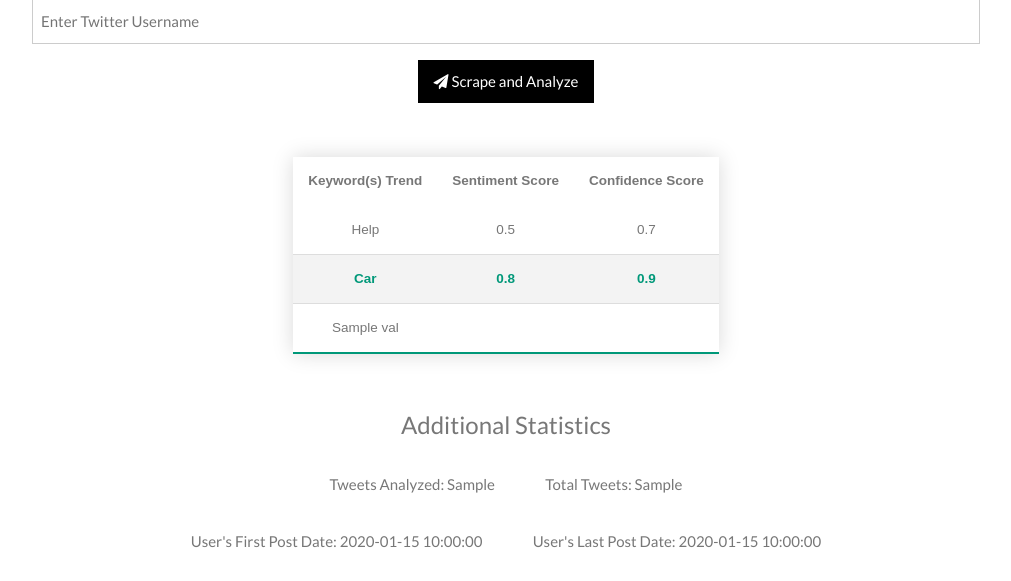
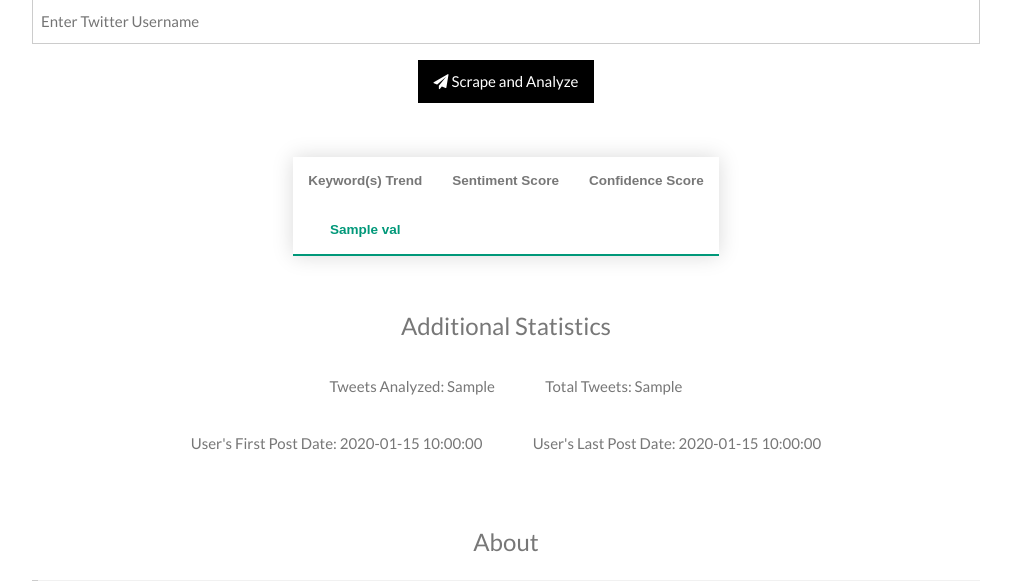
Before and after one commit to hbhushan3/Social-Media-Sentiment-Analysis, a Flask app: template templates/index.html in a window 1280 px wide. Shown: the part 440-1021 px from the top of the page, without its empty margins (134-1145 px from the left). Run offline with Flask 2, Linux system fonts and the light colour scheme; the template is opened without the code that fills it: most values are stand-ins (such as "Sample title", 1, 10 or a date in 2020).

Commit message:
initialized table vaules + added requirements.txt

```diff
--- a/app.py
+++ b/app.py
@@ -3,17 +3,23 @@ from flask_table import Table, Col
 
 app = Flask(__name__)
 
+# for adding initial table values in index.html - 2d array
+itemsI = [('Help', 0.5, 0.7),
+         ('Car', 0.8, 0.9)]
+
 # initialize values in index.html
 @app.route("/")
 def index():
+    objects = itemsI
+
     tAnalyzed = 2
     tTweets = 2
     tFirstPostDate = '12/12/2020'
     tLastPostDate = '11/11/2022'
     return render_template('index.html', **locals())
 
-# for adding values to table in index.html - 2d array
-items = [('Name1', 'Description1', 'Conf1'),
+# for adding final values to table in index.html - 2d array
+itemsF = [('Name1', 'Description1', 'Conf1'),
          ('Name2', 'Description2', 'Conf2'),
          ('Name3', 'Description3', 'Conf3')]
 
@@ -27,7 +33,7 @@ def predict():
     #     for z in p:
     #         print ("lol ", z)
 
-    objects = items
+    objects = itemsF
 
     tAnalyzed = 5
     tTweets = 5
@@ -38,4 +44,4 @@ def predict():
     return render_template('index.html', **locals())
 
 if __name__ == '__main__':
-    app.run(debug=True)
+     app.run(host='0.0.0.0',port=5000)
--- /dev/null
+++ b/requirements.txt
@@ -0,0 +1,2 @@
+Flask==2.2.2
+Flask-Table==0.5.0
--- a/templates/index.html
+++ b/templates/index.html
@@ -53,8 +53,6 @@ body, html {
 
 .styled-table tbody tr:last-of-type {
     border-bottom: 2px solid #009879;
-}
-.styled-table tbody tr.active-row {
     font-weight: bold;
     color: #009879;
 }
@@ -140,17 +138,6 @@ body, html {
             </tr>
         </thead>
         <tbody>
-            <tr>
-                <td>Help</td>
-                <td>0.5</td>
-                <td>0.7</td>
-            </tr>
-            <tr class="active-row">
-                <td>Car</td>
-                <td>0.8</td>
-                <td>0.9</td>
-            </tr>
-
           <!-- Add values to table based on 2d array in python flask - td > tr  -->
           {% if objects %}
             {% for object in objects %}
```
